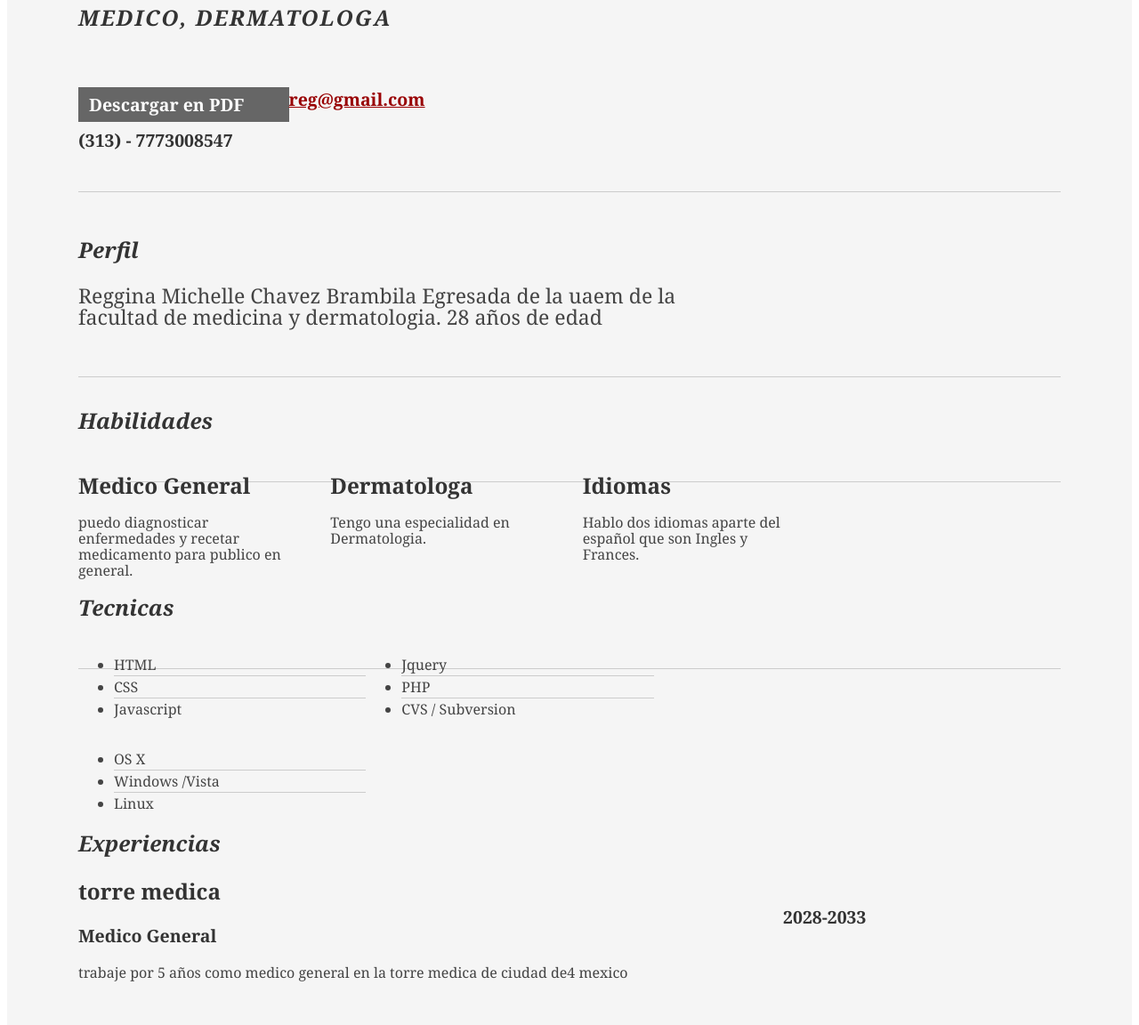
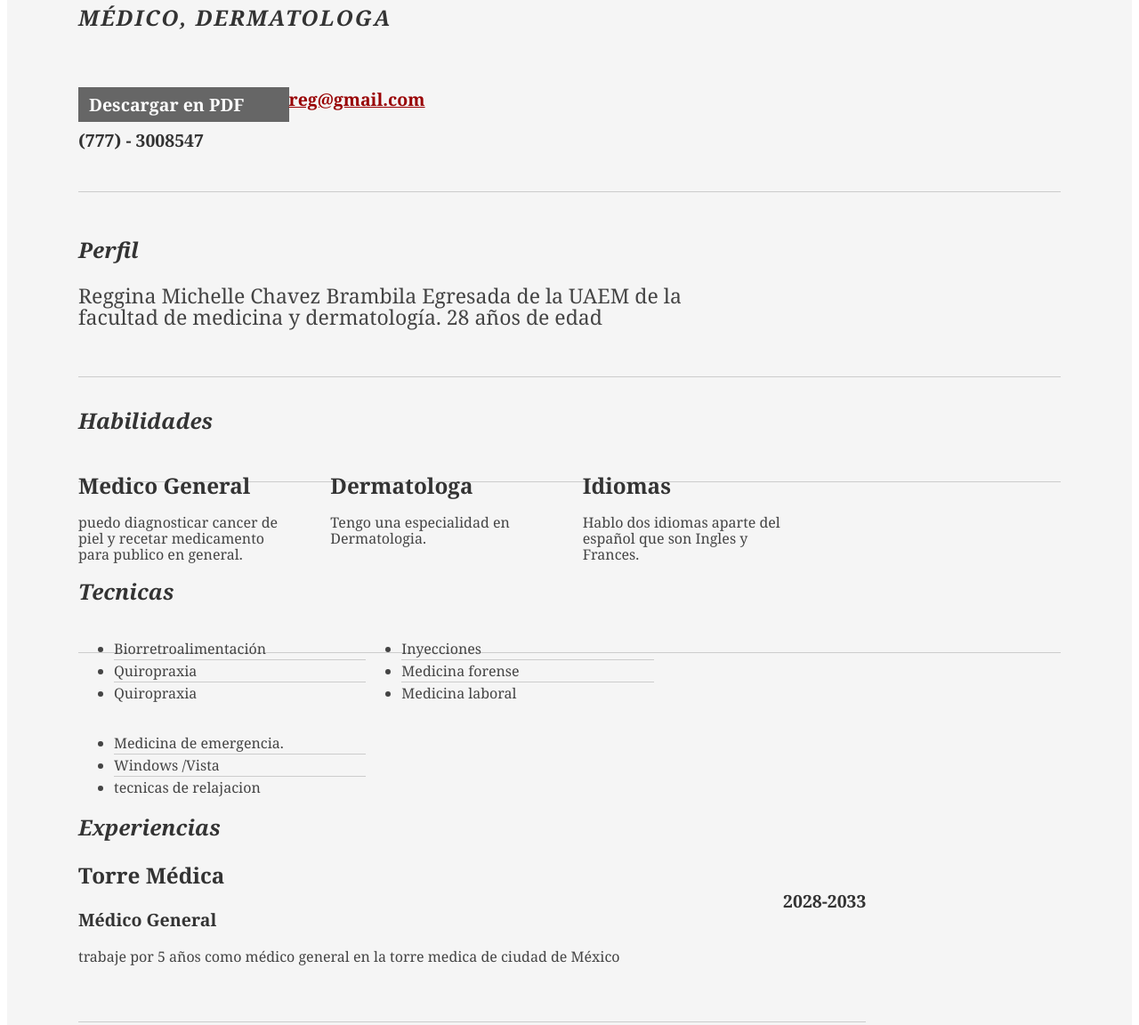
Before and after one commit to regchavezz/proyecto-final, a plain HTML site: page index.html in a window 1280 px wide. Shown: the part 232-1384 px from the top of the page at 89% size. Drawn offline with Linux system fonts and the light colour scheme; a small style sheet from the web is missing.

Commit message:
Update index.html

```diff
--- a/index.html
+++ b/index.html
@@ -21,7 +21,7 @@
 			<div class="yui-gc">
 				<div class="yui-u first">
 					<h1>Reggina Chavez</h1>
-					<h2>Medico, Dermatologa</h2>
+					<h2>Médico, Dermatologa</h2>
 				</div>
 
 				<div class="yo">
@@ -33,7 +33,7 @@
 					<div class="contact-info">
 						<h3><a id="pdf" href="#">Descargar en PDF</a></h3>
 						<h3><a href="mailto:name@yourdomain.com">reg@gmail.com</a></h3>
-						<h3>(313) - 7773008547</h3>
+						<h3>(777) - 3008547</h3>
 					</div><!--// .contact-info -->
 				</div>
 			</div><!--// .yui-gc -->
@@ -49,7 +49,7 @@
 						</div>
 						<div class="yui-u">
 							<p class="enlarge">
-								Reggina Michelle Chavez Brambila Egresada de la uaem de la facultad de medicina y dermatologia. 28 años de edad
+								Reggina Michelle Chavez Brambila Egresada de la UAEM de la facultad de medicina y dermatología. 28 años de edad
 							</p>
 						</div>
 					</div><!--// .yui-gf -->
@@ -62,7 +62,7 @@
 
 								<div class="talent">
 									<h2>Medico General</h2>
-									<p>puedo diagnosticar enfermedades y recetar medicamento para publico en general.	</p>
+									<p>puedo diagnosticar cancer de piel y recetar medicamento para publico en general.	</p>
 								</div>
 
 								<div class="talent">
@@ -83,21 +83,21 @@
 						</div>
 						<div class="yui-u">
 							<ul class="talent">
-								<li>HTML</li>
-								<li>CSS</li>
-								<li class="last">Javascript</li>
+								<li>Biorretroalimentación</li>
+								<li>Quiropraxia</li>
+								<li class="last">Quiropraxia</li>
 							</ul>
 
 							<ul class="talent">
-								<li>Jquery</li>
-								<li>PHP</li>
-								<li class="last">CVS / Subversion</li>
+								<li>Inyecciones</li>
+								<li>Medicina forense</li>
+								<li class="last">Medicina laboral</li>
 							</ul>
 
 							<ul class="talent">
-								<li>OS X</li>
+								<li>Medicina de emergencia.</li>
 								<li>Windows /Vista</li>
-								<li class="last">Linux</li>
+								<li class="last">tecnicas de relajacion</li>
 							</ul>
 						</div>
 					</div><!--// .yui-gf-->
@@ -111,17 +111,17 @@
 						<div class="yui-u">
 
 							<div class="job">
-								<h2>torre medica</h2>
-								<h3>Medico General</h3>
+								<h2>Torre Médica</h2>
+								<h3>Médico General</h3>
 								<h4>2028-2033</h4>
-								<p>trabaje por 5 años como medico general en la torre medica de ciudad de4 mexico </p>
+								<p>trabaje por 5 años como médico general en la torre medica de ciudad de México </p>
 							</div>
 
 							<div class="job">
 								<h2>Dermatologa</h2>
 								<h3>Consultorio Propio</h3>
 								<h4>2034-2036</h4>
-								<p> actualmente trabajo en mi propio consultorio de dermatologia </p>
+								<p> actualmente trabajo en mi propio consultorio de dermatología </p>
 							</div>
 
 							<div class="trabajo">
```
